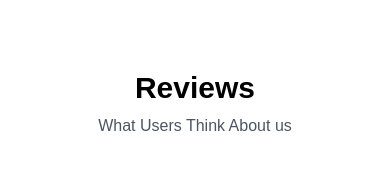
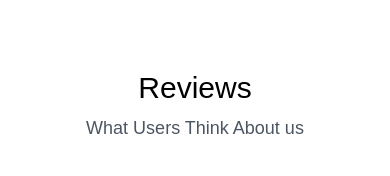
Before and after one commit to Sohan-Rout/CareBuddy, a Next.js app: page / in a window 390 px wide. Shown: the part 2298-2474 px from the top of the page. Built offline with nearby package versions, Linux system fonts and the light colour scheme; no server answers.

Commit message:
added review section responsiveness

```diff
--- a/app/components/reviews.jsx
+++ b/app/components/reviews.jsx
@@ -64,7 +64,8 @@
 
 
   return (
-    <section className="py-16 px-4 bg-white text-black font-poppin relative overflow-hidden">
+    <section className="py-16 px-4 bg-white flex justify-center items-center text-black font-poppin relative overflow-hidden max-w-6xl mx-auto">
+      <main className="justify-center w-full">
         {/* Logo in bottom-left with deeper overlap and blend */}
         <div className="absolute -bottom-32 left-0 z-5 hidden md:block">
           <img
@@ -76,11 +77,11 @@
 
         {/* Header */}
         <div className="max-w-6xl font-poppins mx-auto text-center mb-10 relative z-20">
-        <h2 className="text-3xl font-semibold mb-2">Reviews</h2>
-        <p className="text-gray-600 ">What Users Think About us</p>
+          <h2 className="text-3xl font-poppins font-medium mb-2">Reviews</h2>
+          <p className="text-gray-600 text-lg">What Users Think About us</p>
         </div>
 
-      <div className="relative z-1">
+        <div className="relative z-1 flex justify-center">
           <div className="relative">
             <div className="grid grid-cols-1 sm:grid-cols-2 md:grid-cols-3 gap-4 max-w-5xl mb-14 mx-auto">
               {reviews.slice(0, visibleCount).map((item, index) => (
@@ -126,6 +127,7 @@
               ))}
             </div>
           </div>
+        </div>
 
         <div className="text-center mt-5 mb-10 relative z-1">
           <button
@@ -139,7 +141,7 @@
             {visibleCount === reviews.length ? "Show Less" : "Load More"}
           </button>
         </div>
-      </div>
+      </main>
     </section>
   );
 };
--- a/app/dashboard/components/ScheduledCallList.jsx
+++ b/app/dashboard/components/ScheduledCallList.jsx
@@ -36,7 +36,7 @@
         <div className="space-y-2">
           <div className="grid grid-cols-5 gap-4 font-semibold text-sm border p-2 rounded-lg">
             <div>Date</div>
-            <div className="col-span-1">Name, Relationship</div>
+            <div className="col-span-1">Name</div>
             <div>Number</div>
             <div>Time</div>
             <div>Status</div>
```
Lines whose indentation alone changed are shown as unchanged.
